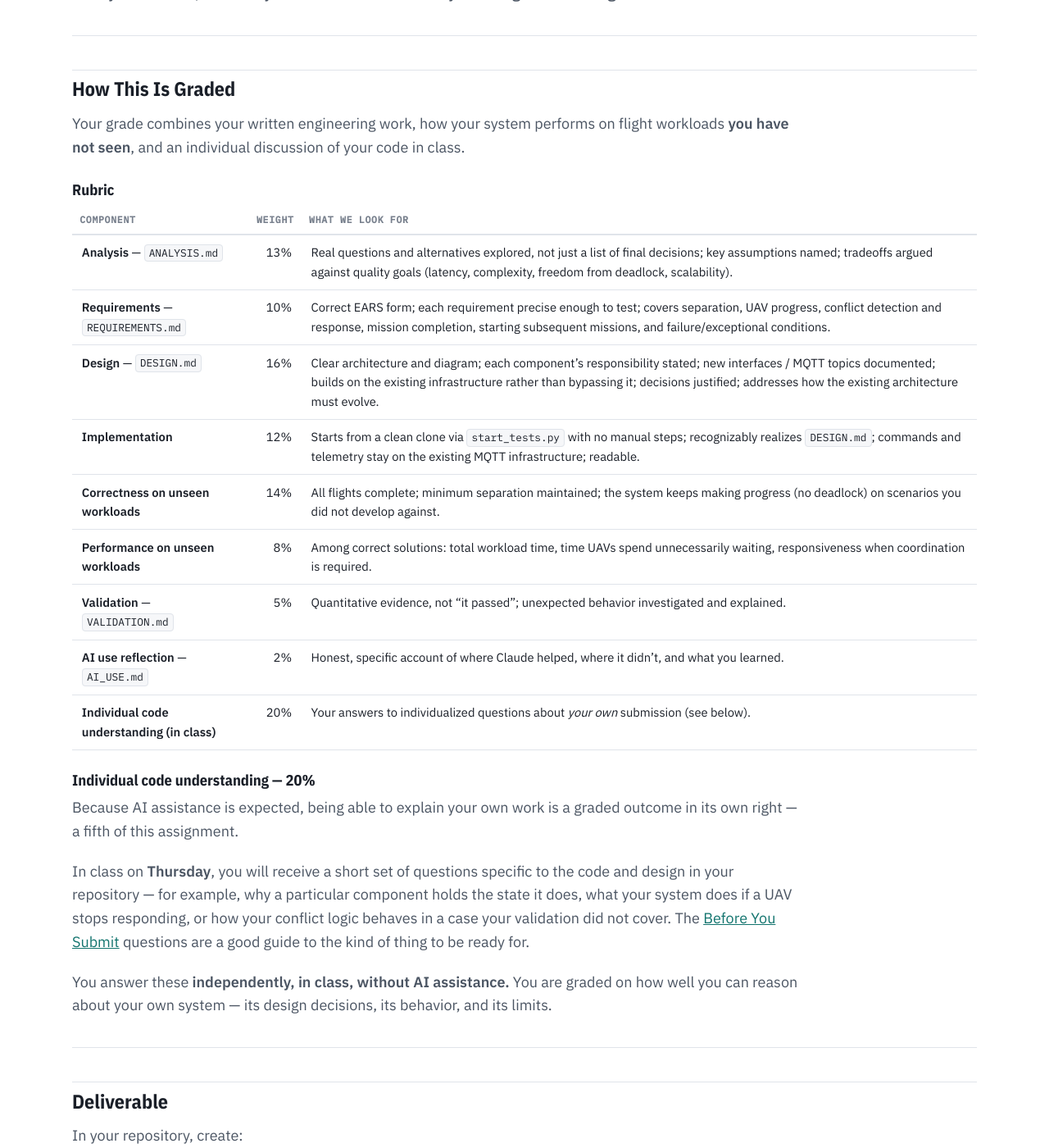
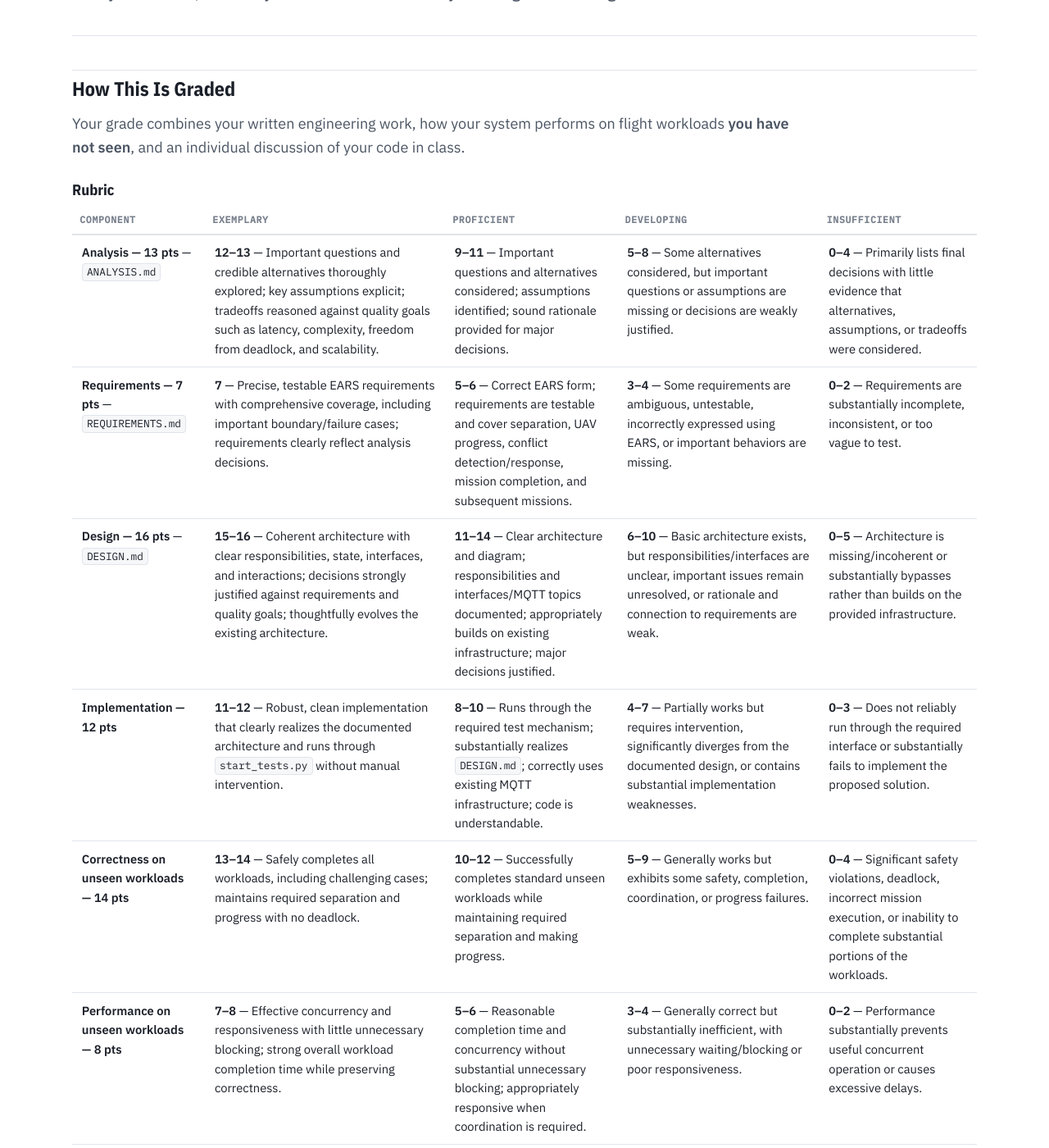
Before and after one commit to JaneClelandHuang/uav-native-ai, a Jekyll site: the page built from lessons/lesson2.md, in a window 1280 px wide and 1400 px high, scrolled down 9538 px. Shown: the whole window at 82% size. Built offline with Jekyll 4.4.1, drawn with Linux system fonts in a browser that asks for light colours; our own code applies the rules of GitHub Pages for plain Markdown files; some of the changed text lies outside the part shown.

Commit message:
Updated lesson2 rubric

```diff
--- a/lessons/lesson2.md
+++ b/lessons/lesson2.md
@@ -327,17 +327,17 @@ Your grade combines your written engineering work, how your system performs on f
 
 ### Rubric
 
-| Component | Weight | What we look for |
-|---|---:|---|
-| **Analysis** — `ANALYSIS.md` | 13% | Real questions and alternatives explored, not just a list of final decisions; key assumptions named; tradeoffs argued against quality goals (latency, complexity, freedom from deadlock, scalability). |
-| **Requirements** — `REQUIREMENTS.md` | 10% | Correct EARS form; each requirement precise enough to test; covers separation, UAV progress, conflict detection and response, mission completion, starting subsequent missions, and failure/exceptional conditions. |
-| **Design** — `DESIGN.md` | 16% | Clear architecture and diagram; each component's responsibility stated; new interfaces / MQTT topics documented; builds on the existing infrastructure rather than bypassing it; decisions justified; addresses how the existing architecture must evolve. |
-| **Implementation** | 12% | Starts from a clean clone via `start_tests.py` with no manual steps; recognizably realizes `DESIGN.md`; commands and telemetry stay on the existing MQTT infrastructure; readable. |
-| **Correctness on unseen workloads** | 14% | All flights complete; minimum separation maintained; the system keeps making progress (no deadlock) on scenarios you did not develop against. |
-| **Performance on unseen workloads** | 8% | Among correct solutions: total workload time, time UAVs spend unnecessarily waiting, responsiveness when coordination is required. |
-| **Validation** — `VALIDATION.md` | 5% | Quantitative evidence, not "it passed"; unexpected behavior investigated and explained. |
-| **AI use reflection** — `AI_USE.md` | 2% | Honest, specific account of where Claude helped, where it didn't, and what you learned. |
-| **Individual code understanding (in class)** | 20% | Your answers to individualized questions about *your own* submission (see below). |
+| Component | Exemplary | Proficient | Developing | Insufficient |
+|---|---|---|---|---|
+| **Analysis — 13 pts** — `ANALYSIS.md` | **12–13** — Important questions and credible alternatives thoroughly explored; key assumptions explicit; tradeoffs reasoned against quality goals such as latency, complexity, freedom from deadlock, and scalability. | **9–11** — Important questions and alternatives considered; assumptions identified; sound rationale provided for major decisions. | **5–8** — Some alternatives considered, but important questions or assumptions are missing or decisions are weakly justified. | **0–4** — Primarily lists final decisions with little evidence that alternatives, assumptions, or tradeoffs were considered. |
+| **Requirements — 7 pts** — `REQUIREMENTS.md` | **7** — Precise, testable EARS requirements with comprehensive coverage, including important boundary/failure cases; requirements clearly reflect analysis decisions. | **5–6** — Correct EARS form; requirements are testable and cover separation, UAV progress, conflict detection/response, mission completion, and subsequent missions. | **3–4** — Some requirements are ambiguous, untestable, incorrectly expressed using EARS, or important behaviors are missing. | **0–2** — Requirements are substantially incomplete, inconsistent, or too vague to test. |
+| **Design — 16 pts** — `DESIGN.md` | **15–16** — Coherent architecture with clear responsibilities, state, interfaces, and interactions; decisions strongly justified against requirements and quality goals; thoughtfully evolves the existing architecture. | **11–14** — Clear architecture and diagram; responsibilities and interfaces/MQTT topics documented; appropriately builds on existing infrastructure; major decisions justified. | **6–10** — Basic architecture exists, but responsibilities/interfaces are unclear, important issues remain unresolved, or rationale and connection to requirements are weak. | **0–5** — Architecture is missing/incoherent or substantially bypasses rather than builds on the provided infrastructure. |
+| **Implementation — 12 pts** | **11–12** — Robust, clean implementation that clearly realizes the documented architecture and runs through `start_tests.py` without manual intervention. | **8–10** — Runs through the required test mechanism; substantially realizes `DESIGN.md`; correctly uses existing MQTT infrastructure; code is understandable. | **4–7** — Partially works but requires intervention, significantly diverges from the documented design, or contains substantial implementation weaknesses. | **0–3** — Does not reliably run through the required interface or substantially fails to implement the proposed solution. |
+| **Correctness on unseen workloads — 14 pts** | **13–14** — Safely completes all workloads, including challenging cases; maintains required separation and progress with no deadlock. | **10–12** — Successfully completes standard unseen workloads while maintaining required separation and making progress. | **5–9** — Generally works but exhibits some safety, completion, coordination, or progress failures. | **0–4** — Significant safety violations, deadlock, incorrect mission execution, or inability to complete substantial portions of the workloads. |
+| **Performance on unseen workloads — 8 pts** | **7–8** — Effective concurrency and responsiveness with little unnecessary blocking; strong overall workload completion time while preserving correctness. | **5–6** — Reasonable completion time and concurrency without substantial unnecessary blocking; appropriately responsive when coordination is required. | **3–4** — Generally correct but substantially inefficient, with unnecessary waiting/blocking or poor responsiveness. | **0–2** — Performance substantially prevents useful concurrent operation or causes excessive delays. |
+| **Validation — 5 pts** — `VALIDATION.md` | **5** — Strong quantitative evidence; results meaningfully interpreted; unexpected behavior investigated and explained. | **4** — Required quantitative measures reported and used to assess whether requirements are satisfied. | **2–3** — Limited quantitative evidence or results reported with little interpretation. | **0–1** — Little systematic validation or relies primarily on unsupported claims such as "it passed." |
+| **AI use reflection — 5 pts** — `AI_USE.md` | **5** — Specific, thoughtful account of where AI helped, where suggestions were challenged/corrected/rejected, how important AI-generated work was verified, and what was learned. | **4** — Clear and specific account of AI use, including how important AI-generated work was evaluated or verified. | **2–3** — Describes AI use but provides limited evidence of critical evaluation, verification, correction, or learning. | **0–1** — Generic/minimal account or little meaningful reflection on AI use. |
+| **Individual code understanding (in class) — 20 pts** | **18–20** — Demonstrates deep understanding of own system; can explain architecture and implementation behavior, justify decisions, trace behavior through code, and reason about alternatives and changes. | **14–17** — Accurately explains own architecture, code, interfaces, and important design decisions and can reason about straightforward modifications. | **7–13** — Understands major portions but cannot adequately explain important behavior, decisions, code, or consequences of changes. | **0–6** — Cannot demonstrate sufficient understanding of the submitted solution or significant portions of own code. |
 
 ### Individual code understanding — 20%
 
```
